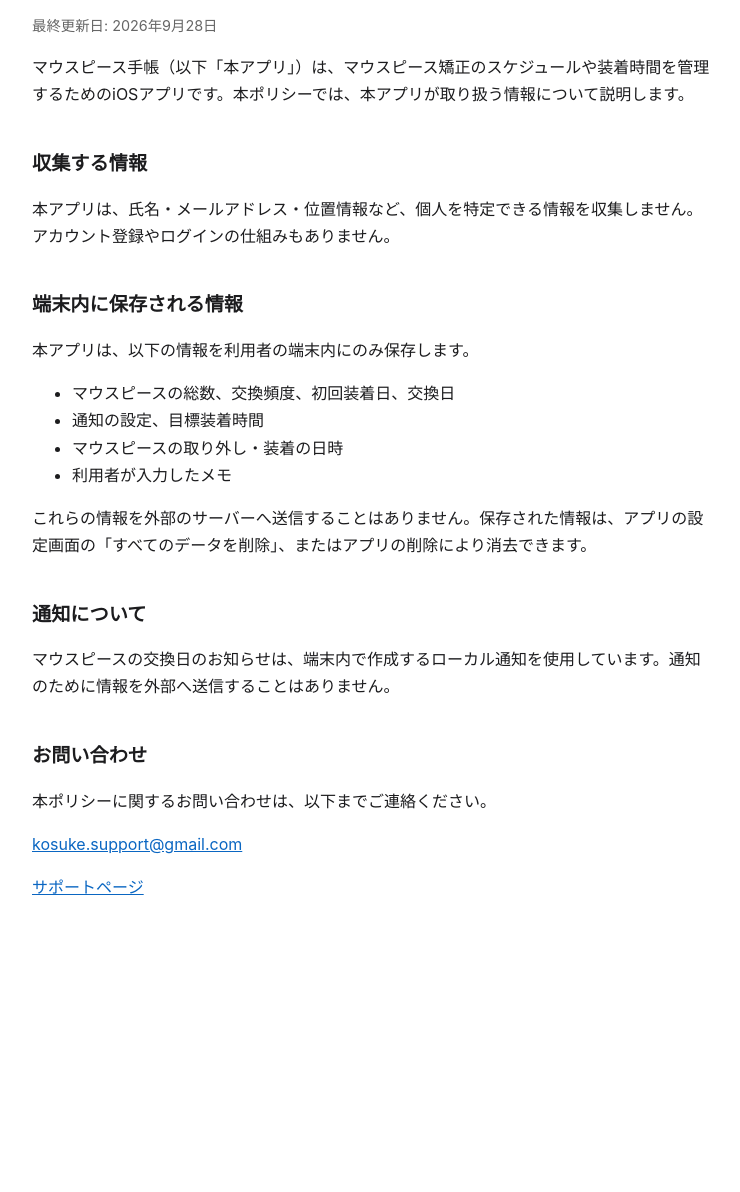
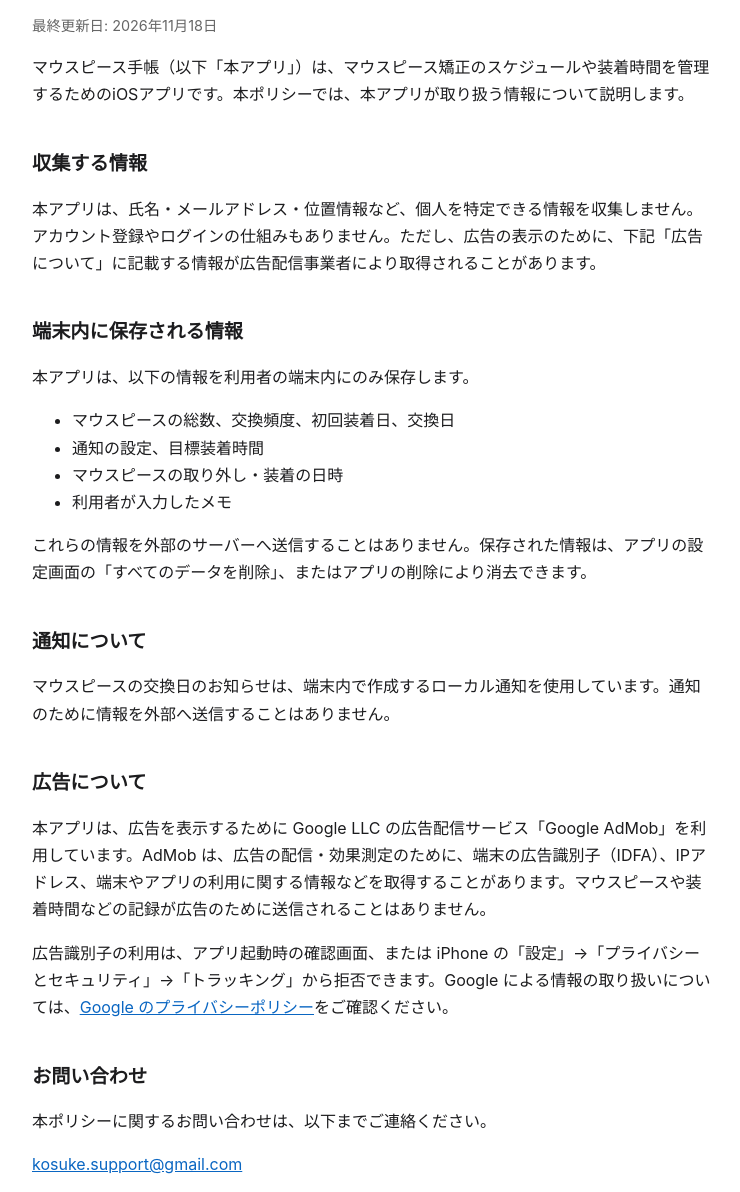
Before and after one commit to kosuke-app/mouthpiece-privacy, a plain HTML site: page index.html in a window 1280 px wide. Shown: the part 87-1279 px from the top of the page, without its empty margins (268-1008 px from the left). Before the commit the page ends 1028 px from the top, so only its background shows below. Drawn offline with Linux system fonts and the light colour scheme.

Commit message:
プライバシーポリシーに広告（Google AdMob）についての説明を追加
Co-Authored-By: Claude Opus 5.5 <noreply@anthropic.com>

```diff
--- a/index.html
+++ b/index.html
@@ -19,12 +19,12 @@
 </head>
 <body>
 <h1>マウスピース手帳 プライバシーポリシー</h1>
-<p class="updated">最終更新日: 2026年9月28日</p>
+<p class="updated">最終更新日: 2026年11月18日</p>
 
 <p>マウスピース手帳（以下「本アプリ」）は、マウスピース矯正のスケジュールや装着時間を管理するためのiOSアプリです。本ポリシーでは、本アプリが取り扱う情報について説明します。</p>
 
 <h2>収集する情報</h2>
-<p>本アプリは、氏名・メールアドレス・位置情報など、個人を特定できる情報を収集しません。アカウント登録やログインの仕組みもありません。</p>
+<p>本アプリは、氏名・メールアドレス・位置情報など、個人を特定できる情報を収集しません。アカウント登録やログインの仕組みもありません。ただし、広告の表示のために、下記「広告について」に記載する情報が広告配信事業者により取得されることがあります。</p>
 
 <h2>端末内に保存される情報</h2>
 <p>本アプリは、以下の情報を利用者の端末内にのみ保存します。</p>
@@ -39,6 +39,10 @@
 <h2>通知について</h2>
 <p>マウスピースの交換日のお知らせは、端末内で作成するローカル通知を使用しています。通知のために情報を外部へ送信することはありません。</p>
 
+<h2>広告について</h2>
+<p>本アプリは、広告を表示するために Google LLC の広告配信サービス「Google AdMob」を利用しています。AdMob は、広告の配信・効果測定のために、端末の広告識別子（IDFA）、IPアドレス、端末やアプリの利用に関する情報などを取得することがあります。マウスピースや装着時間などの記録が広告のために送信されることはありません。</p>
+<p>広告識別子の利用は、アプリ起動時の確認画面、または iPhone の「設定」→「プライバシーとセキュリティ」→「トラッキング」から拒否できます。Google による情報の取り扱いについては、<a href="https://policies.google.com/privacy">Google のプライバシーポリシー</a>をご確認ください。</p>
+
 <h2>お問い合わせ</h2>
 <p>本ポリシーに関するお問い合わせは、以下までご連絡ください。</p>
 <p><a href="mailto:kosuke.support@gmail.com">kosuke.support@gmail.com</a></p>
```
